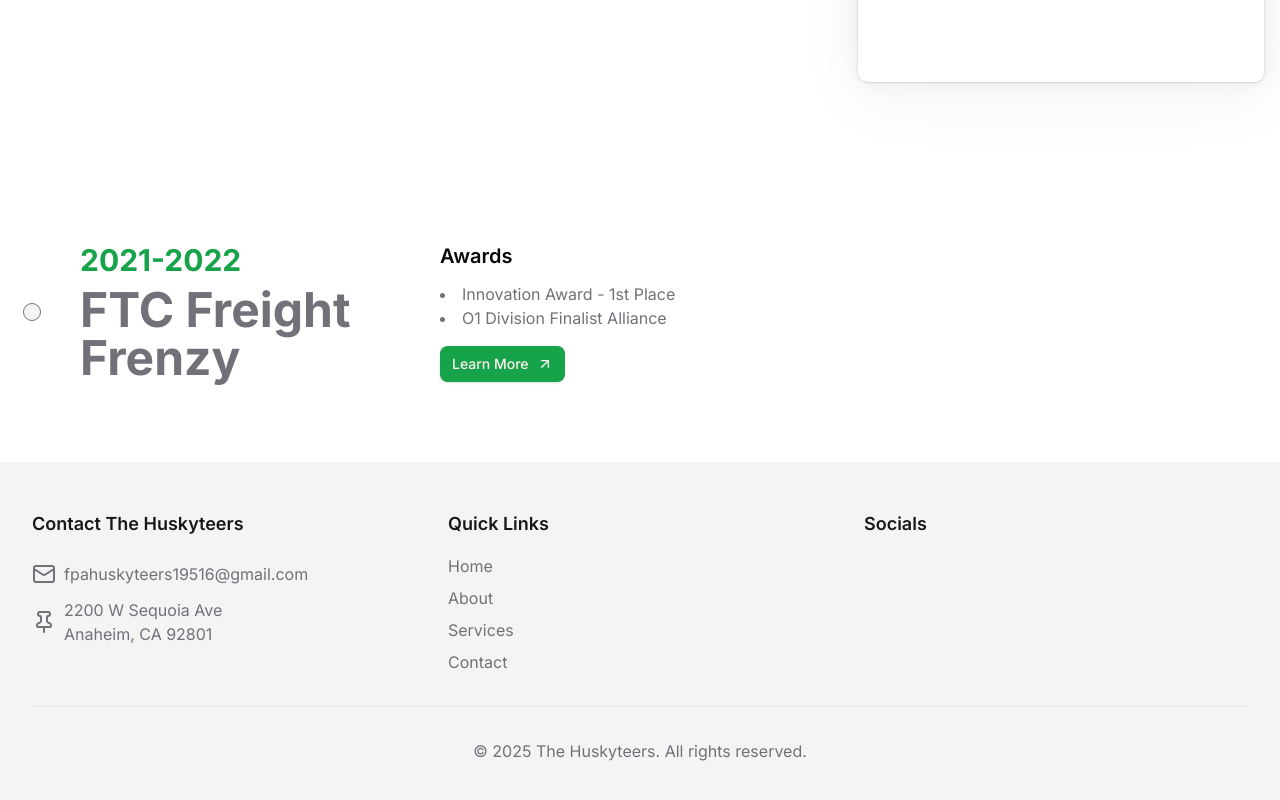
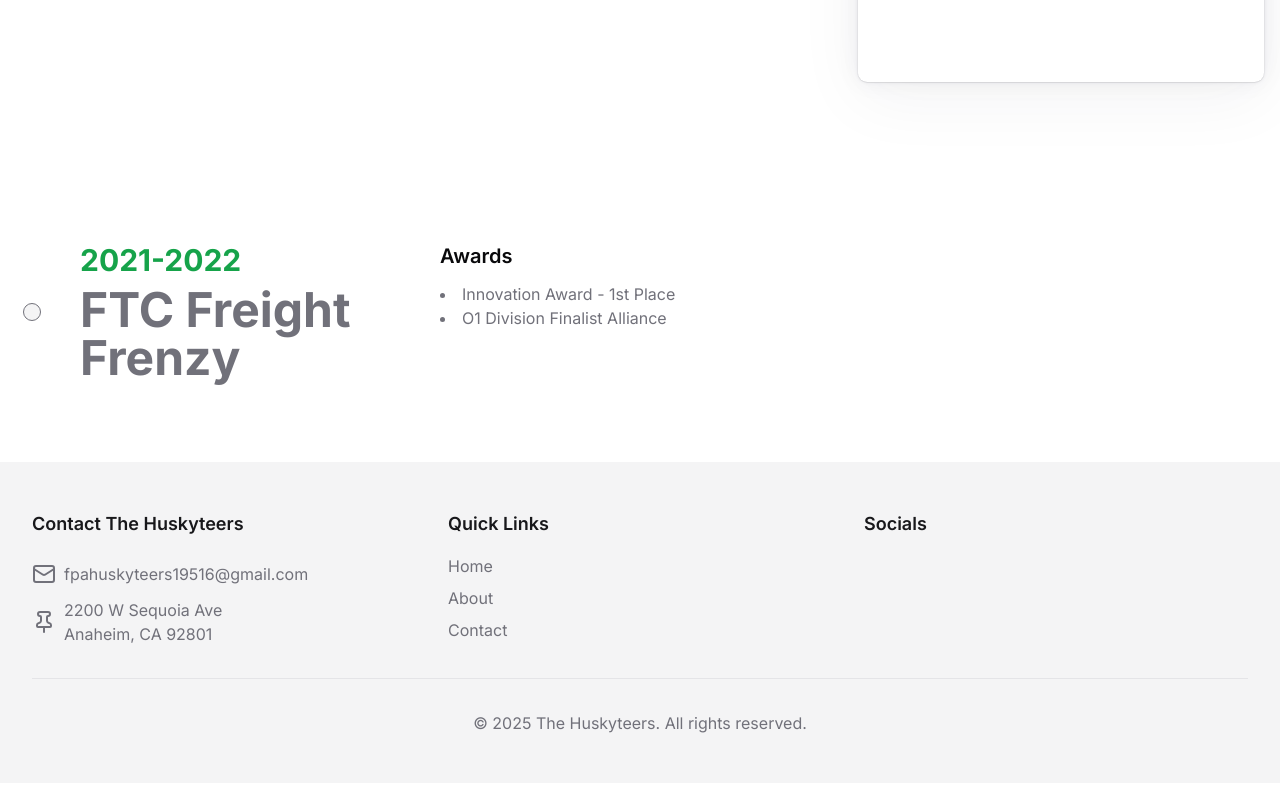
Before and after one commit to Huskyteers19516/robotics-website, a Next.js app: page / in a window 1280 px wide. Shown: the part 1892-2692 px from the top of the page. Built offline with nearby package versions, Linux system fonts and the light colour scheme; grey boxes are pictures that could not be loaded; some icons are missing; a web font is replaced by a local one.

Commit message:
Update footer links and remove robot learn more buttons

```diff
--- a/app/footer.tsx
+++ b/app/footer.tsx
@@ -41,16 +41,15 @@ const Footer = () => {
                         </h3>
                         <ul className="space-y-2">
                             <li>
-                                <StyledLink href="#">Home</StyledLink>
+                                <StyledLink href="/">Home</StyledLink>
                             </li>
                             <li>
-                                <StyledLink href="#">About</StyledLink>
+                                <StyledLink href="/about">About</StyledLink>
                             </li>
                             <li>
-                                <StyledLink href="#">Services</StyledLink>
-                            </li>
-                            <li>
-                                <StyledLink href="#">Contact</StyledLink>
+                                <StyledLink href="/sponsors">
+                                    Contact
+                                </StyledLink>
                             </li>
                         </ul>
                     </div>
--- a/app/page.tsx
+++ b/app/page.tsx
@@ -27,11 +27,11 @@ function SeasonPage({
                         <li key={award}>{award}</li>
                     ))}
                 </ul>
-                <Link href={href}>
+                {/* <Link href={href}>
                     <Button className="mt-4">
                         Learn More <ArrowUpRight />
                     </Button>
-                </Link>
+                </Link> */}
             </div>
             <Link href={href}>
                 {image && (
```
